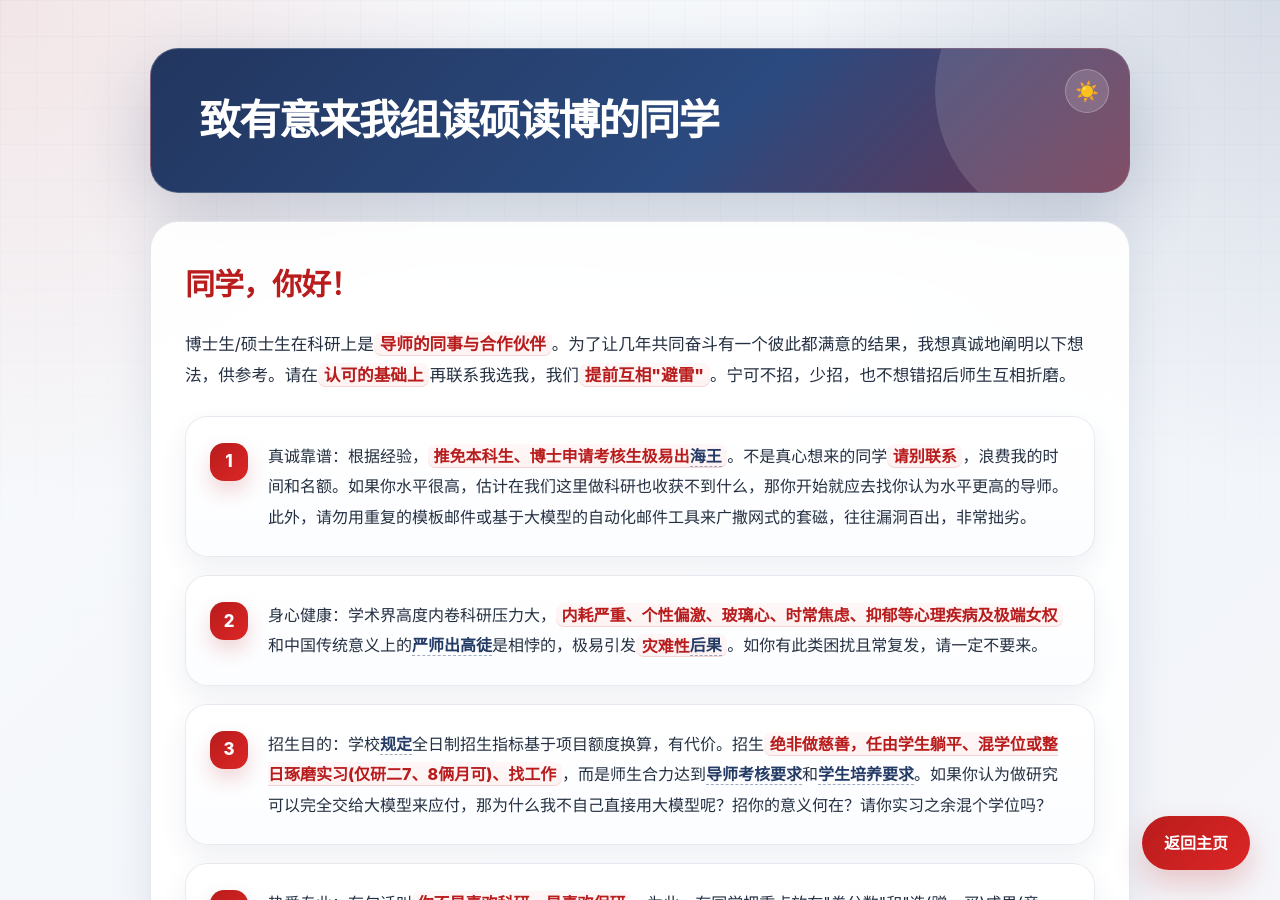
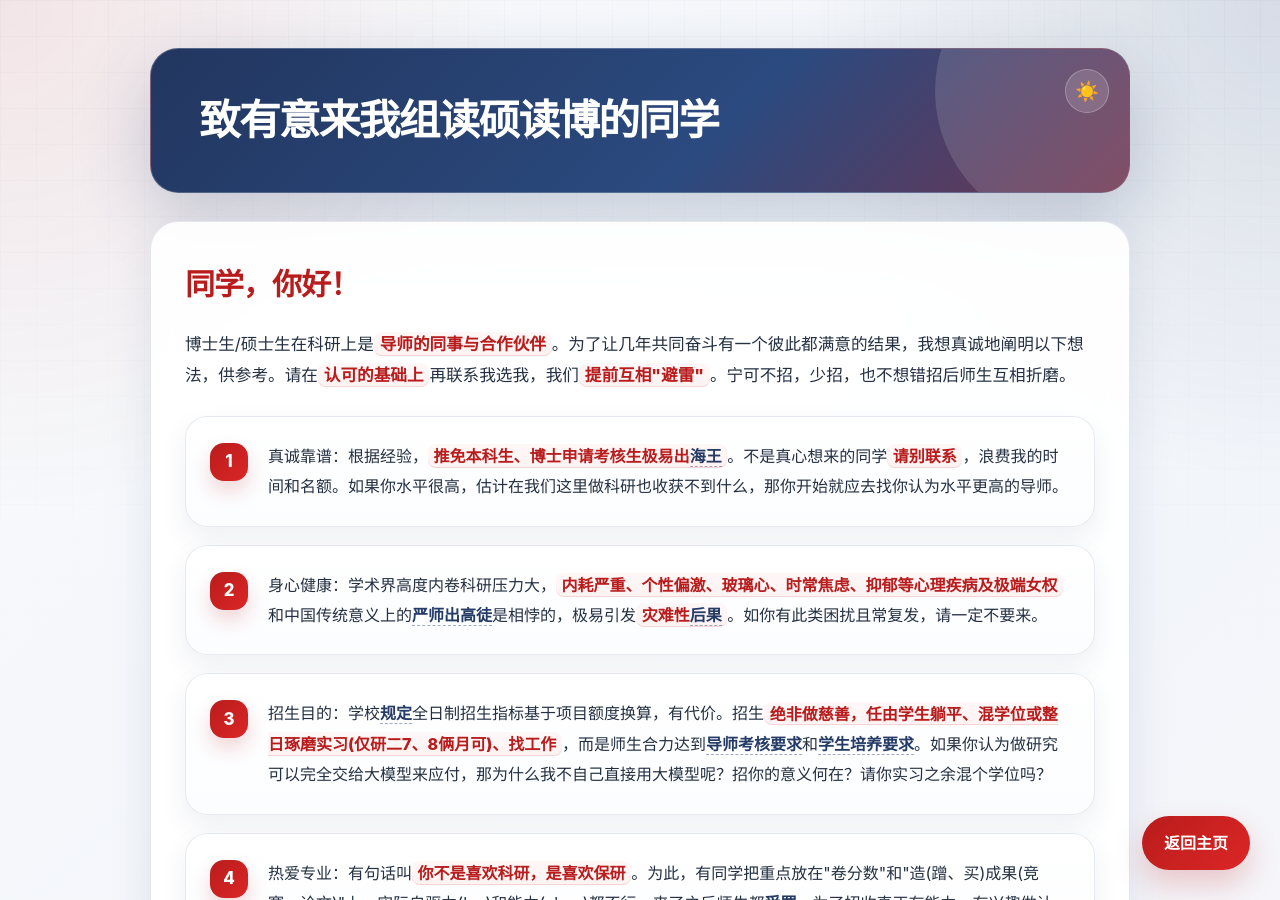
Before and after one commit to fangvv/Homepage, a Jekyll site: the page faq2.html, which Jekyll copies as it is, in a window 1280 px wide and 900 px high. Built offline with Jekyll 4.4.1, drawn with Linux system fonts in a browser that asks for light colours; comment, search, counter and statistics services are not loaded; some of the changed text lies outside the part shown.

Commit message:
Update faq2.html

```diff
--- a/faq2.html
+++ b/faq2.html
@@ -47,13 +47,13 @@
             </p>
 
             <ol>
-                <li>真诚靠谱：根据经验，<strong>推免本科生、博士申请考核生极易出<a href="https://www.zhihu.com/question/487277766" target="_blank" rel="noopener noreferrer">海王</a></strong>。不是真心想来的同学<strong>请别联系</strong>，浪费我的时间和名额。如果你水平很高，估计在我们这里做科研也收获不到什么，那你开始就应去找你认为水平更高的导师。此外，请勿用重复的模板邮件或基于大模型的自动化邮件工具来广撒网式的套磁，往往漏洞百出，非常拙劣。</li>
+                <li>真诚靠谱：根据经验，<strong>推免本科生、博士申请考核生极易出<a href="https://www.zhihu.com/question/487277766" target="_blank" rel="noopener noreferrer">海王</a></strong>。不是真心想来的同学<strong>请别联系</strong>，浪费我的时间和名额。如果你水平很高，估计在我们这里做科研也收获不到什么，那你开始就应去找你认为水平更高的导师。</li>
                 <li>身心健康：学术界高度内卷科研压力大，<strong>内耗严重、个性偏激、玻璃心、时常焦虑、抑郁等心理疾病及极端女权</strong>和中国传统意义上的<a href="https://www.zhihu.com/question/596191290" target="_blank" rel="noopener noreferrer">严师出高徒</a>是相悖的，极易引发<strong>灾难性<a href="https://www.sciscanpub.com/uploads/2025/04/16/0e6be8681630d9e1939409ade49b73b6.pdf" target="_blank" rel="noopener noreferrer">后果</a></strong>。如你有此类困扰且常复发，请一定不要来。</li>
                 <li>招生目的：学校<a href="https://www.bjtu.edu.cn/xxxtrmzn/162744.htm" target="_blank" rel="noopener noreferrer">规定</a>全日制招生指标基于项目额度换算，有代价。招生<strong>绝非做慈善，任由学生躺平、混学位或整日琢磨实习(仅研二7、8俩月可)、找工作</strong>，而是师生合力达到<a
                         href="https://www.zhihu.com/question/2067235011804320517/answer/2067634560196727558"
                         target="_blank" rel="noopener noreferrer">导师考核要求</a>和<a href="https://www.bjtu.edu.cn/xxgkw/xxgk_xxgkml/xwxk/syxwjbyq/6a881d506ec04ccabcc0dadb3a468943.htm" target="_blank" rel="noopener noreferrer">学生培养要求</a>。如果你认为做研究可以完全交给大模型来应付，那为什么我不自己直接用大模型呢？招你的意义何在？请你实习之余混个学位吗？
                 </li>
-                <li>热爱专业：有句话叫<strong>你不是喜欢科研，是喜欢保研</strong>。为此，有同学把重点放在"卷分数"和"造(蹭、买)成果(竞赛、论文)"上，实际自驱力(lan)和能力(chun)都不行，师生都<a href="https://www.zhihu.com/question/429059603" target="_blank" rel="noopener noreferrer">受罪</a>。为了招收真正有能力、有兴趣做计算机方向研究的同学，我会相对更加看重如CCF-CSP、GPLT、CCPC、ACM/ICPC等现场赛特别是算法赛的竞赛结果。
+                <li>热爱专业：有句话叫<strong>你不是喜欢科研，是喜欢保研</strong>。为此，有同学把重点放在"卷分数"和"造(蹭、买)成果(竞赛、论文)"上，实际自驱力(lan)和能力(chun)都不行，来了之后师生都<a href="https://www.zhihu.com/question/429059603" target="_blank" rel="noopener noreferrer">受罪</a>。为了招收真正有能力、有兴趣做计算机方向研究的同学，我会相对更加看重如CCF-CSP、CCPC、ACM/ICPC等现场赛特别是算法赛的竞赛结果。
                 </li>
                 <li>谨慎读博：读博是对智商有要求且极耗心力的过程，而<a href="https://www.zhihu.com/question/663192558" target="_blank" rel="noopener noreferrer">非高薪工作的保证</a>，请先想好自己是不是真的喜欢做研究(<strong>尤其本博连读和直博的学生</strong>)，并确定好家里有没有底气为你的学术理想<a href="https://zhuanlan.zhihu.com/p/564683753" target="_blank" rel="noopener noreferrer">兜底</a>。过程中往往存在很多<a href="https://www.zhihu.com/question/59323074" target="_blank" rel="noopener noreferrer">客观不确定性因素</a>影响毕业，<strong>家庭和睦与父母支持很重要</strong>。不要因为一时冲动选择读博，然后又<a href="https://www.zhihu.com/question/1908850827797463958" target="_blank" rel="noopener noreferrer">转硕或退学</a>，折腾彼此。</li>
                 <li>团队管理：实验室无强制打卡和监控，每周课题组例行组会，必要时一对一交流，不让学生做与学习、科研无关的杂事或承担科研支出。特别要说明的是，我无行政职务，有时间和精力看论文和指导学生；我无非升即走的压力，无疯狂push、造假和抢一作的必要；我喜欢计算机和编程，技术上不至于因落后学生太多而遭到学生鄙视🤣。</li>
```
